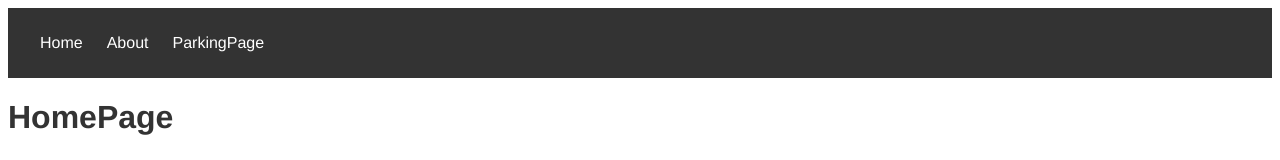
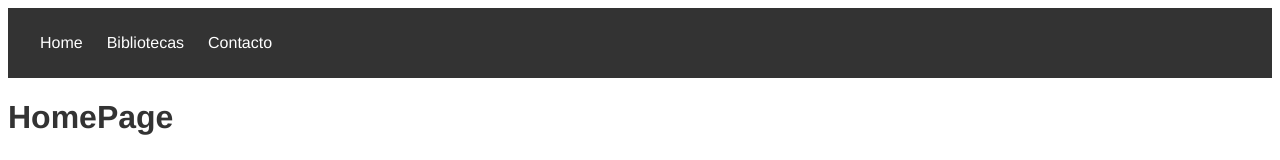
Before and after one commit to GustavoPrietoCode/reactParkings, a React (Vite) app: page / in a window 1280 px wide. Shown: the top 160 px of the page. Built offline with nearby package versions, Linux system fonts and the light colour scheme.

Commit message:
feat: router

```diff
--- a/src/main.jsx
+++ b/src/main.jsx
@@ -7,8 +7,10 @@ import './styles.scss'
 
 ReactDOM.createRoot(document.getElementById('root')).render(
   <React.StrictMode>
+
     <BrowserRouter>
       <Home />
     </BrowserRouter>
+
   </React.StrictMode>
 )
--- a/src/router/AppRouter.jsx
+++ b/src/router/AppRouter.jsx
@@ -5,7 +5,7 @@ import { Navbar } from '../ui/components/Navbar'
 
 import { HomePage } from '../parkings/pages/HomePage'
 import { AboutPage } from '../parkings/pages/AboutPage'
-import { ParkingPage } from '../parkings/pages/ParkingPage'
+import { BiblioPage } from '../parkings/pages/BiblioPage'
 
 export const AppRouter = () => {
   return (
@@ -13,8 +13,8 @@ export const AppRouter = () => {
         <Navbar />
         <Routes>
             <Route path='/' element={<HomePage />} />
-            <Route path='about' element={<AboutPage />} />
-            <Route path='parking' element={<ParkingPage />} />
+            <Route path='bibliotecas' element={<BiblioPage />} />
+            <Route path='contacto' element={<AboutPage />} />
         </Routes>
 
     </>
--- a/src/ui/components/Navbar.jsx
+++ b/src/ui/components/Navbar.jsx
@@ -14,20 +14,21 @@ export const Navbar = () => {
                     Home
                 </NavLink>
 
-
                 <NavLink
                     className="nav-item"
-                    to="/about"
+                    to="/bibliotecas"
                     >
-                    About
+                    Bibliotecas
                 </NavLink>
 
                 <NavLink
                     className="nav-item"
-                    to="/parking"
+                    to="/contacto"
                     >
-                    ParkingPage
+                    Contacto
                 </NavLink>
+
+
 
             </ul>
 
```
